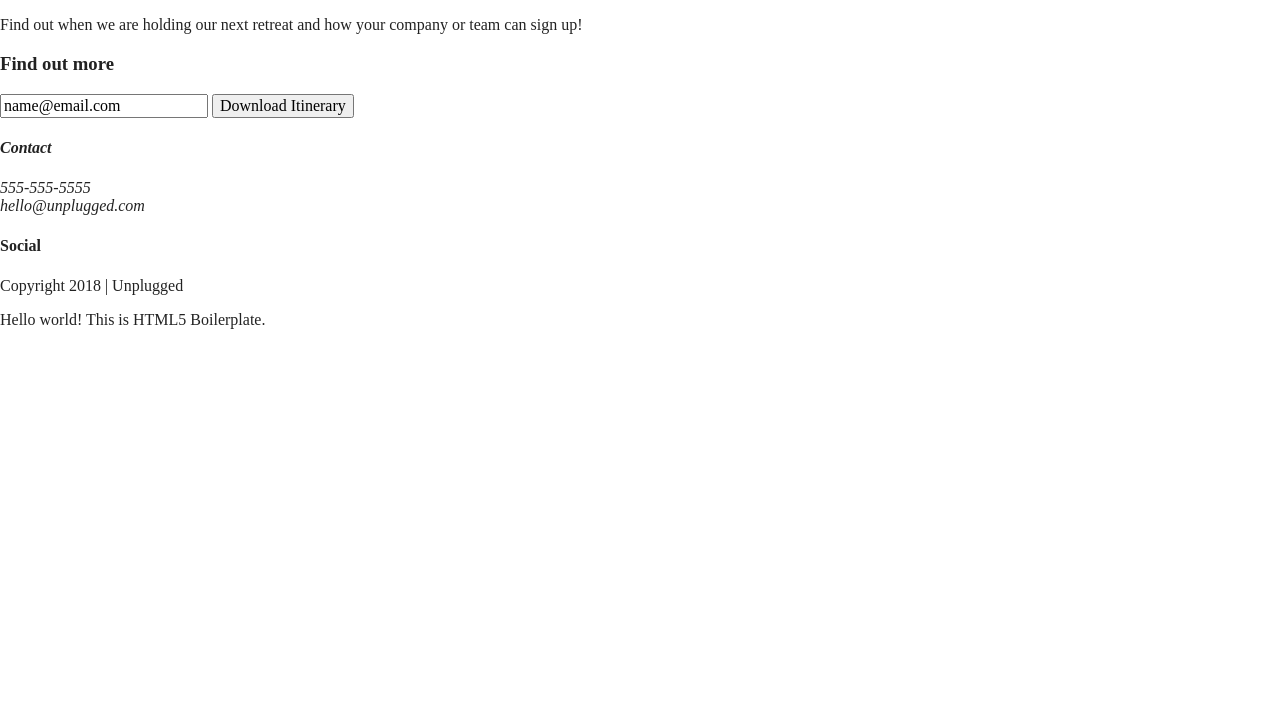
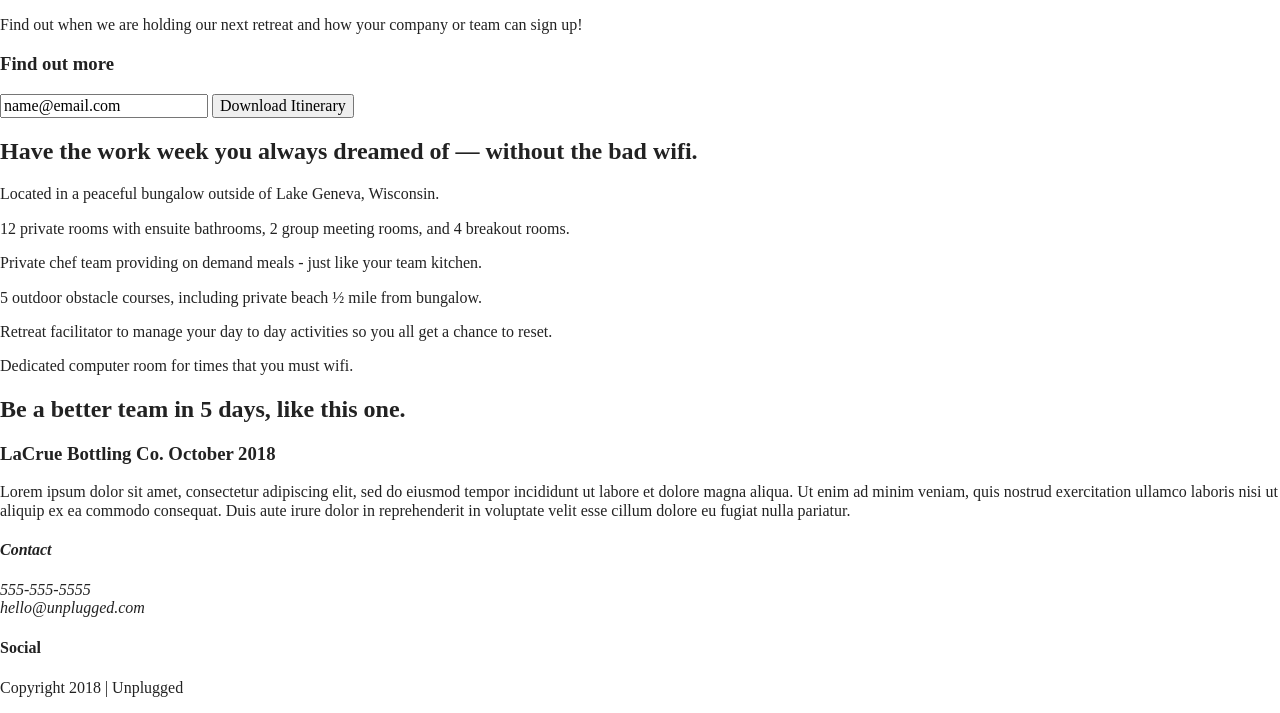
Before and after one commit to MarquesDragan/unplugged, a website built with Parcel: page index.html in a window 1280 px wide. Shown: the part 176-889 px from the top of the page. Before the commit the page ends 800 px from the top, so only its background shows below. Built offline with nearby package versions, Linux system fonts and the light colour scheme.

Commit message:
Home Page update to main

```diff
--- a/index.html
+++ b/index.html
@@ -58,6 +58,74 @@
         </div>
       </div>
     </aside>
+
+    <section class="features">
+      <div class="content-wrapper">
+        <h2>Have the work week you always dreamed of — without the bad wifi.</h2>
+        <div class="features-items">
+          <article>
+            <p class="fontawesome-icon">
+            </p>
+            <p class="features-item-description">
+              Located in a peaceful bungalow outside of Lake Geneva, Wisconsin.
+            </p>
+          </article>
+          <article>
+            <p class="fontawesome-icon">
+            </p>
+            <p class="features-item-description">
+              12 private rooms with ensuite bathrooms, 2 group meeting rooms, and 4 breakout rooms.
+            </p>
+          </article>
+          <article>
+            <p class="fontawesome-icon">
+            </p>
+            <p class="features-item-description">
+              Private chef team providing on demand meals - just like your team kitchen.
+            </p>
+          </article>
+          <article>
+            <p class="fontawesome-icon">
+            </p>
+            <p class="features-item-description">
+              5 outdoor obstacle courses, including private beach ½ mile from bungalow.
+            </p>
+          </article>
+          <article>
+            <p class="fontawesome-icon">
+            </p>
+            <p class="features-item-description">
+              Retreat facilitator to manage your day to day activities so you all get a chance to reset.
+            </p>
+          </article>
+          <article>
+            <p class="fontawesome-icon">
+            </p>
+            <p class="features-item-description">
+              Dedicated computer room for times that you must wifi.
+            </p>
+          </article>
+        </div>
+      </div>
+    </section>
+
+    <section class="reviews">
+      <div class="content-wrapper">
+        <h2>Be a better team in 5 days, like this one.</h2>
+        <article>
+          <div>
+            <h3>LaCrue Bottling Co. October 2018</h3>
+            <p>
+              Lorem ipsum dolor sit amet, consectetur adipiscing elit, sed do eiusmod tempor incididunt ut labore et
+              dolore magna aliqua. Ut enim ad minim veniam, quis nostrud exercitation ullamco laboris nisi ut aliquip
+              ex ea commodo consequat. Duis aute irure dolor in reprehenderit in voluptate velit esse cillum dolore eu
+              fugiat nulla pariatur.
+            </p>
+          </div>
+        </article>
+      </div>
+    </section>
+
   </main>
 
   <footer>
@@ -93,8 +161,6 @@
 
   </footer>
 
-  <!-- Add your site or application content here -->
-  <p>Hello world! This is HTML5 Boilerplate.</p>
   <script src="js/vendor/modernizr-3.11.2.min.js"></script>
   <script src="js/plugins.js"></script>
   <script src="js/main.js"></script>
```
